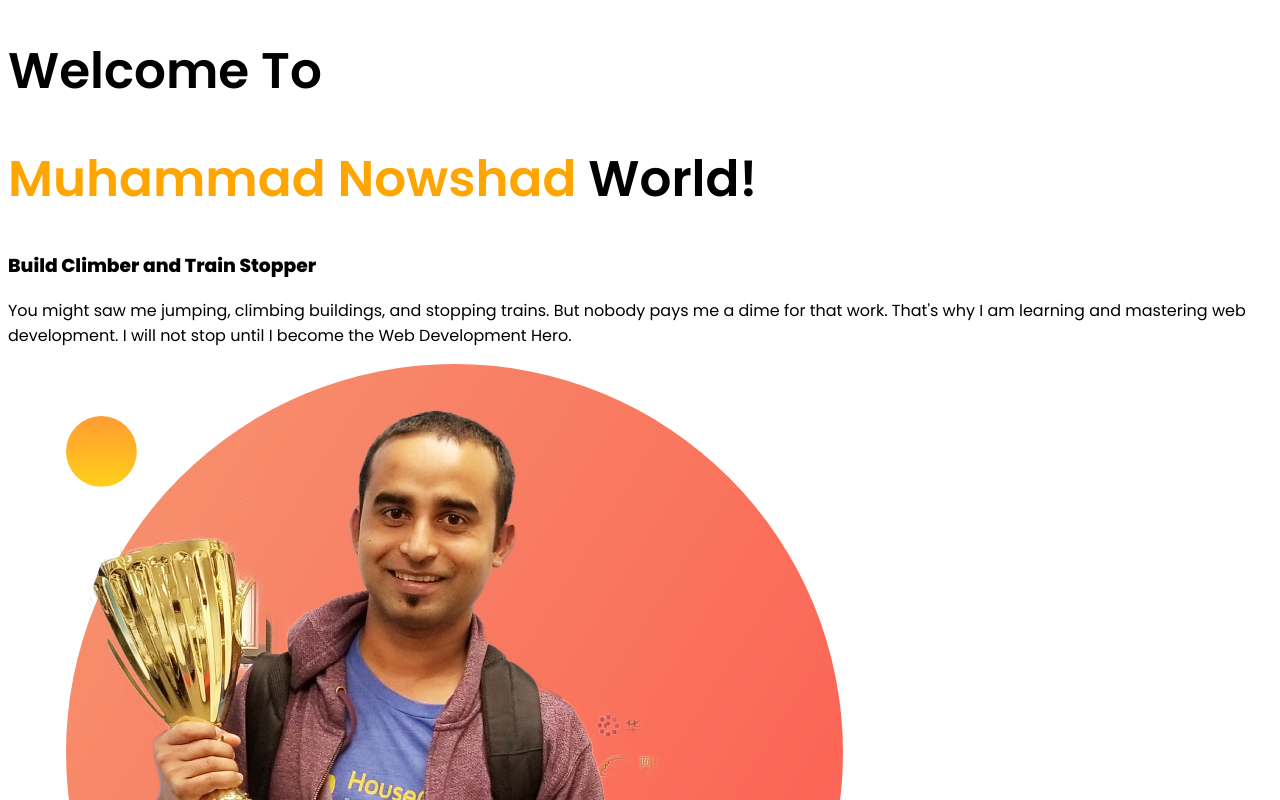
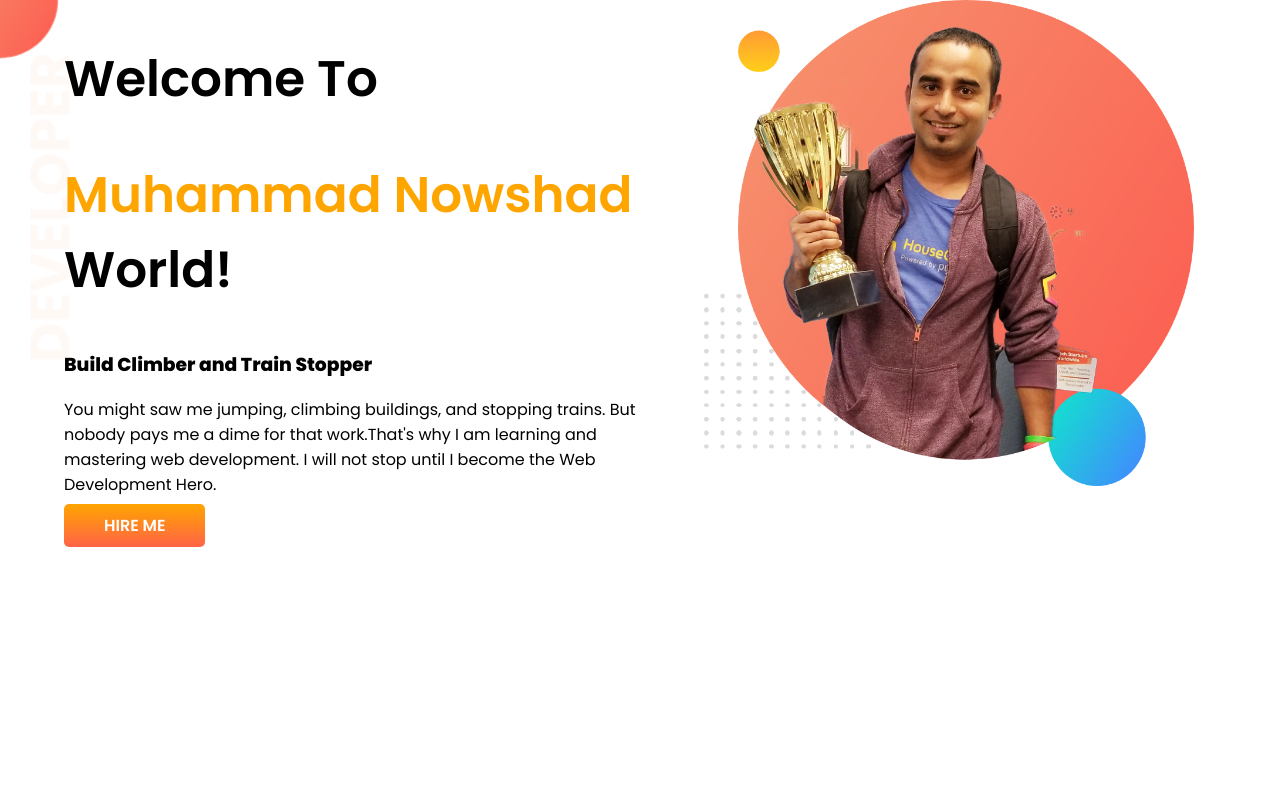
Before and after one commit to muhammadnowshad/m1-mo4-day4-portfolio, a plain HTML site: page index.html in a window 1280 px wide. Shown: the top 800 px of the page. Drawn offline with Linux system fonts and the light colour scheme.

Commit message:
top-banner section complete

```diff
--- a/index.html
+++ b/index.html
@@ -5,17 +5,23 @@
     <meta http-equiv="X-UA-Compatible" content="IE=edge">
     <meta name="viewport" content="width=device-width, initial-scale=1.0">
     <title>My Portfolio</title>
-
     <link rel="preconnect" href="https://fonts.googleapis.com">
     <link rel="preconnect" href="https://fonts.gstatic.com" crossorigin>
     <link href="https://fonts.googleapis.com/css2?family=Poppins:wght@400;600;800&display=swap" rel="stylesheet">
     <link rel="stylesheet" href="style.css">
 </head>
 <body>
-    <h1>Welcome To</h1>
-    <h1><span class="orange-color">Muhammad Nowshad</span> World!</h1>
-    <h3>Build Climber and Train Stopper</h3>
-    <p>You might saw me jumping, climbing buildings, and stopping trains. But nobody pays me a dime for that work. That's why I am learning and mastering web development. I will not stop until I become the Web Development Hero.</p>
-    <img src="images/jhankar.png" alt="My Picture">
+    <section class="top-banner">
+        <div class="half-width">
+            <h1>Welcome To</h1>
+            <h1><span class="orange-color">Muhammad Nowshad</span> World!</h1>
+            <h3>Build Climber and Train Stopper</h3>
+            <p>You might saw me jumping, climbing buildings, and stopping trains. But nobody pays me a dime for that work.That's why I am learning and mastering web development. I will not stop until I become the Web Development Hero.</p>
+            <a class="link-button" target="_blank" href="https://www.linkedin.com/">Hire Me</a>
+        </div>
+        <div class="half-width">
+            <img src="images/jhankar.png" alt="My Picture">
+        </div>
+    </section>
 </body>
 </html>
--- a/style.css
+++ b/style.css
@@ -1,5 +1,6 @@
 body{
     font-family: 'Poppins', sans-serif;
+    margin: 0;
 }
 
 h1{
@@ -9,3 +10,26 @@ h1{
 .orange-color{
     color: orange;
 }
+section{
+    display: flex;
+}
+.half-width{
+    width: 50%;
+    padding-left: 5%;
+}
+.half-width img{
+    width: 85%;
+}
+.link-button{
+    text-decoration: none;
+    padding: 10px 40px;
+    border-radius: 5px;
+    background-image: linear-gradient(orange,tomato);
+    color: white;
+    text-transform: uppercase;
+    font-weight: 600;
+}
+.top-banner{
+    background-image: url(images/top-banner.png);
+    background-repeat: no-repeat;
+}
```
